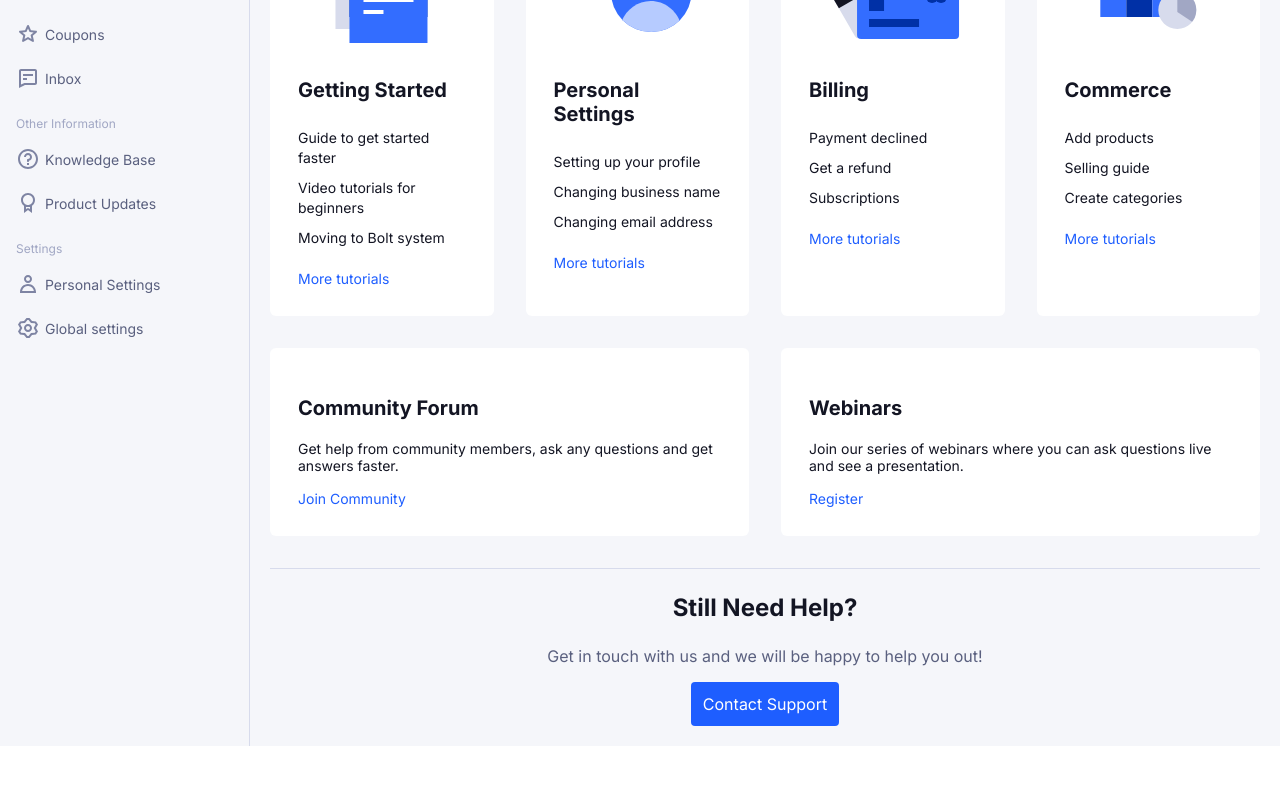
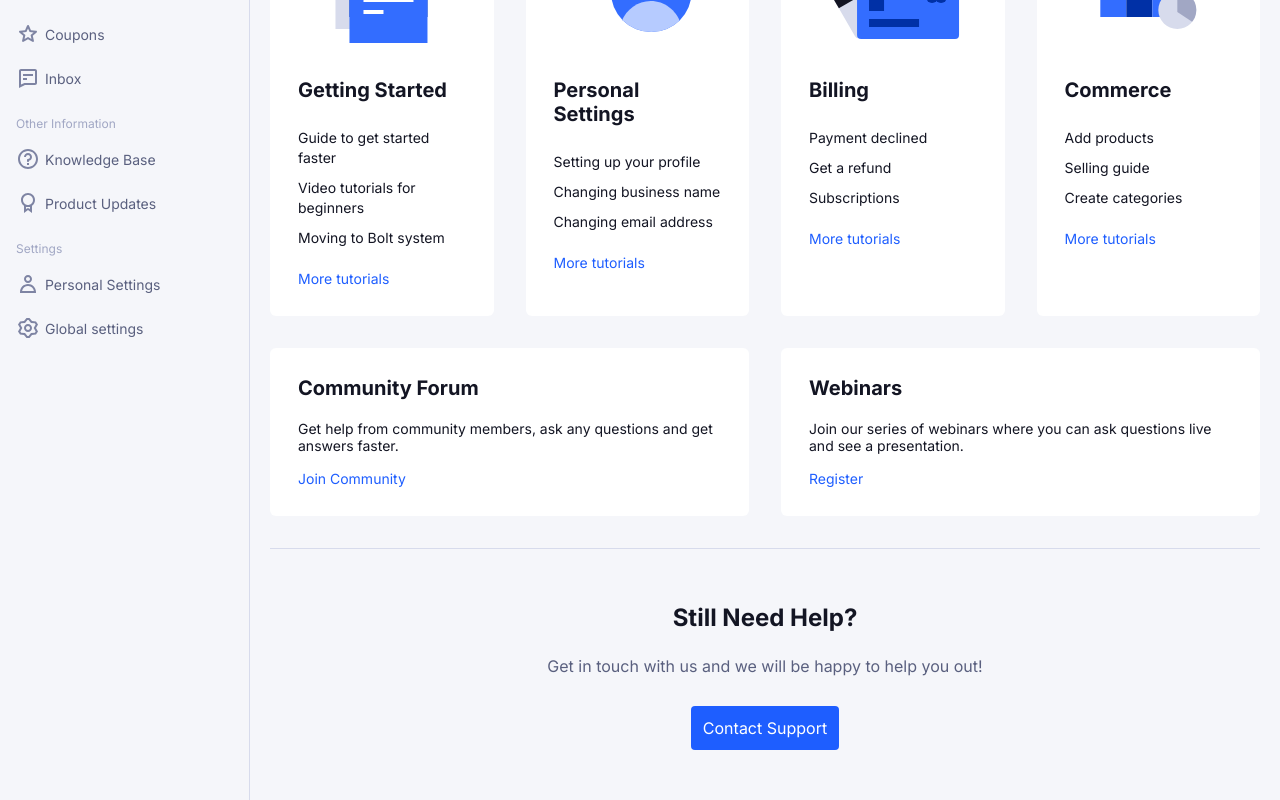
Before and after one commit to emoore29/Frontend-Angular-Challenge, an Angular app in the folder greenbase-app/: page / in a window 1280 px wide. Shown: the part 341-1141 px from the top of the page. Before the commit the page ends 1087 px from the top, so only its background shows below. Built offline with nearby package versions, Linux system fonts and the light colour scheme.

Commit message:
margin alignment adjustments

```diff
--- a/greenbase-app/src/app/content/content.component.html
+++ b/greenbase-app/src/app/content/content.component.html
@@ -16,7 +16,7 @@
   </section>
   <section class="questions">
     <h3>Still Need Help?</h3>
-    <p class="secondary-blue">
+    <p class="secondary-blue get-in-touch">
       Get in touch with us and we will be happy to help you out!
     </p>
     <button class="contact-btn">Contact Support</button>
--- a/greenbase-app/src/app/content/content.component.sass
+++ b/greenbase-app/src/app/content/content.component.sass
@@ -22,11 +22,16 @@
       margin-bottom: 32px
 
 .questions
+      padding: 30px 0
       text-align: center
       border-top: 1px solid #D7DBEC
 
 .questions h3
       font-size: 24px
+
+
+.get-in-touch
+      margin-bottom: 30px
 
 .contact-btn
       background-color: #1E5EFF
--- a/greenbase-app/src/app/secondary-knowledge-card/secondary-knowledge-card.component.sass
+++ b/greenbase-app/src/app/secondary-knowledge-card/secondary-knowledge-card.component.sass
@@ -4,8 +4,8 @@
       padding: 28px
       height: 100%
 
-
 h3
+      margin-top: 0
       font-size: 20px
 
 p, a
```
